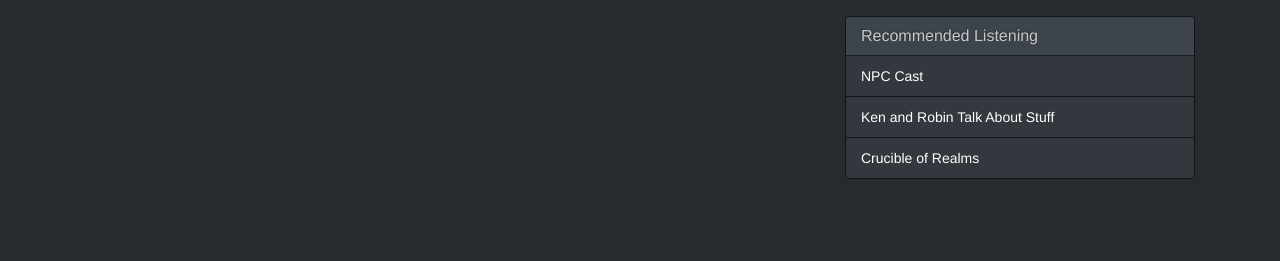
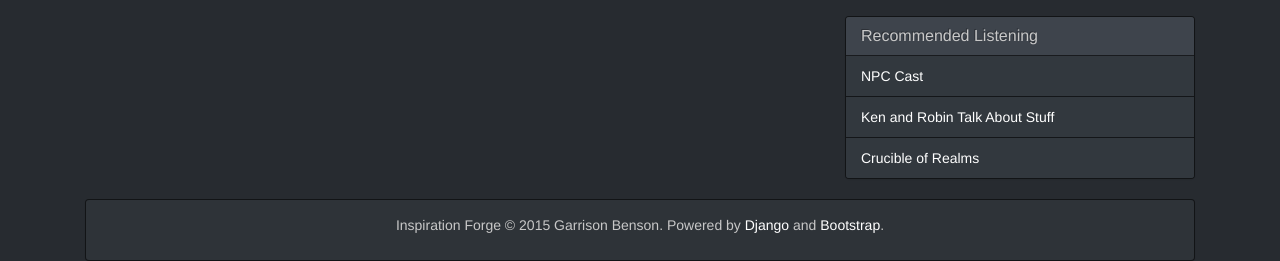
Before and after one commit to FarmCodeGary/InspirationForge, a Django app: page / in a window 1280 px wide. Shown: the part 807-1068 px from the top of the page. Before the commit the page ends 986 px from the top, so only its background shows below. Run offline with Django 3.2, Linux system fonts and the light colour scheme; data that the repository does not hold is empty; some libraries are stand-ins or nearby versions.

Commit message:
Created site footer.

```diff
--- a/static/css/inspiration-forge.css
+++ b/static/css/inspiration-forge.css
@@ -19,3 +19,11 @@
 .blog-heading h2 {
   margin-top: 0px;
 }
+
+#site-footer p {
+  text-align: center;
+}
+
+#site-footer .panel {
+  margin-bottom: 0px;
+}
--- a/templates/base.html
+++ b/templates/base.html
@@ -98,8 +98,25 @@
         {% include "snippets/_blogroll.html" %}
 
       </div>
+    </div>
 
+<footer id="site-footer">
+  <div class="container">
+    <div class="col-sm-12">
+      <div class="panel panel-default">
+        <div class="panel-body">
+          <p>
+            Inspiration Forge &copy; 2015 Garrison Benson.
+            Powered by
+            <a href="https://www.djangoproject.com/" target="_blank">Django</a>
+            and
+            <a href="http://www.getbootstrap.com" target="_blank">Bootstrap</a>.
+          </p>
+        </div>
+      </div>
     </div>
+  </div>
+</footer>
 
     <!-- jQuery (necessary for Bootstrap's JavaScript plugins) -->
     <script src="https://ajax.googleapis.com/ajax/libs/jquery/1.11.3/jquery.min.js"></script>
```
